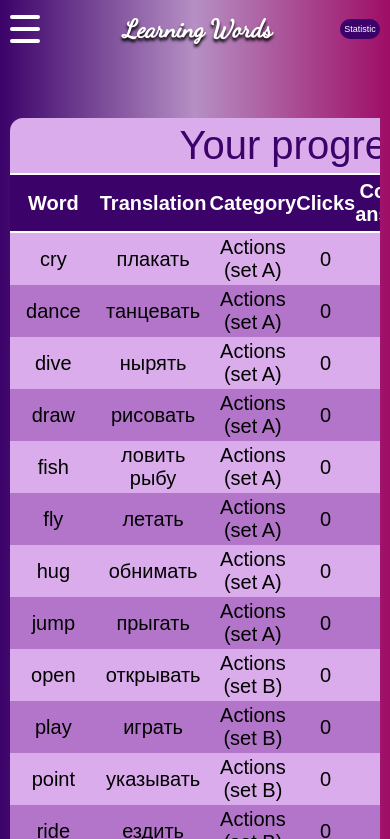
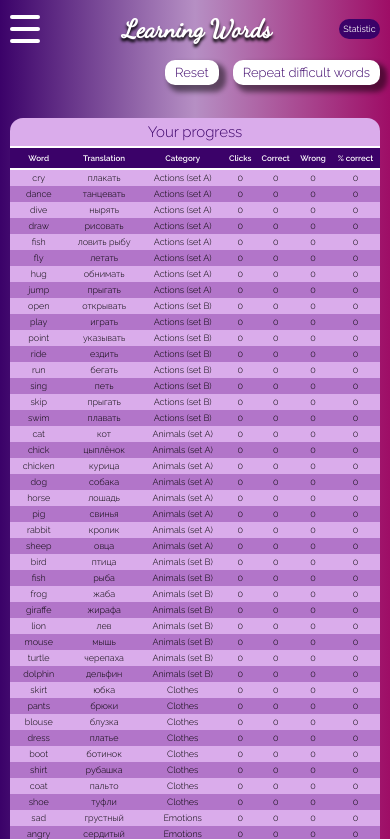
Before and after one commit to dbakinovskaya/English-for-kids, a website built with webpack: page src/template.html in a window 390 px wide. Both pictures are taken after a click on the button "Statistic". Shown: the top 839 px of the page. Built offline with nearby package versions, Linux system fonts and the light colour scheme; files whose address does not match are found by name.

Commit message:
feat: add styles and sorting to statistics page

```diff
--- a/src/scripts/category_page.js
+++ b/src/scripts/category_page.js
@@ -4,6 +4,7 @@ import { highlightActiveCategory } from "./burger_menu.js";
 function renderMainPage(list) {
   dom.cardWrapper.innerHTML = "";
   dom.statsWrapper.classList.remove("active");
+  dom.statsBtnsWrapper.classList.remove("active");
   dom.mode.classList.remove("hide");
   list.forEach((item) => {
     dom.cardWrapper.innerHTML += buildCategoryCard(item);
--- a/src/scripts/index.js
+++ b/src/scripts/index.js
@@ -13,7 +13,7 @@ import { getData, cardData } from "./get_data.js";
 import { renderMainPage } from "./category_page.js";
 import { renderWordCards, playPronounce, rotateCard } from "./word_card.js";
 import { repeatWord } from "./game_mode.js";
-import { showStats } from "./stats.js";
+import { showStats, resetStats, sortStats } from "./stats.js";
 
 export const dom = {
   body: document.querySelector("body"),
@@ -30,6 +30,10 @@ export const dom = {
   cardWrapper: document.querySelector(".card__wrapper"),
   answerWrapper: document.querySelector(".answer__wrapper"),
   statsWrapper: document.querySelector(".stats__wrapper"),
+  statsBtnsWrapper: document.querySelector(".stats__btns"),
+  resetBtn: document.querySelector(".reset"),
+  repeatWordsBtn: document.querySelector(".repeat__words"),
+  tableHead: document.querySelector("thead"),
   tableBody: document.querySelector("tbody"),
 };
 
@@ -55,4 +59,8 @@ dom.cardWrapper.addEventListener("click", playPronounce);
 
 dom.cardWrapper.addEventListener("click", rotateCard);
 
+dom.resetBtn.addEventListener("click", resetStats);
+
+dom.tableHead.addEventListener("click", sortStats);
+
 getData();
--- a/src/scripts/stats.js
+++ b/src/scripts/stats.js
@@ -5,7 +5,10 @@ function showStats() {
   if (!dom.statsWrapper.classList.contains("active")) {
     dom.mode.classList.add("hide");
     dom.statsWrapper.classList.add("active");
-        dom.cardWrapper.innerHTML="";
+    dom.statsBtnsWrapper.classList.add("active");
+    dom.cardWrapper.innerHTML = "";
+    dom.tableBody.innerHTML = "";
+    renderStatsPage(1, 0);
   }
 }
 
@@ -13,7 +16,7 @@ function renderStatsPage(n, idx) {
   if (n === cardData.length) {
     return;
   } else {
-    addDataInStorage(idx)
+    addDataInStorage(n);
     cardData[n].forEach((card) => {
       dom.tableBody.innerHTML += buildTableRow(card, idx);
     });
@@ -22,7 +25,7 @@ function renderStatsPage(n, idx) {
 }
 
 function buildTableRow(word, categoryIdx) {
-    const storageData = JSON.parse(localStorage[word.word])
+  const storageData = JSON.parse(localStorage[word.word]);
   return `<tr>
       <td>${word.word}</td>
       <td>${word.translation}</td>
@@ -46,7 +49,7 @@ function addDataInStorage(n) {
             clicks: 0,
             correct: 0,
             mistakes: 0,
-          percentage: 0.00,
+            percentage: 0,
           })
         );
     });
@@ -55,11 +58,48 @@ function addDataInStorage(n) {
 }
 
 function setStats(card, action) {
-    const storageKey = card.querySelector('figcaption').dataset.eng;
+  const storageKey = card.querySelector("figcaption").dataset.eng;
   const storageData = JSON.parse(localStorage[storageKey]);
   storageData[action]++;
-    storageData.percentage = (Math.round(100/(storageData.mistakes+storageData.correct)*storageData.correct));
-    localStorage.setItem(storageKey, JSON.stringify(storageData))
+  storageData.percentage = Number(
+    Math.round(
+      (100 / (storageData.mistakes + storageData.correct)) * storageData.correct
+    )
+  );
+  if (!storageData.percentage) {
+    storageData.percentage = 0;
+  }
+  localStorage.setItem(storageKey, JSON.stringify(storageData));
 }
 
-export { showStats, renderStatsPage, setStats };
+function resetStats() {
+  localStorage.clear();
+  dom.tableBody.innerHTML = " ";
+  renderStatsPage(1, 0);
+}
+
+function sortStats(evt) {
+  const column = evt.target;
+  const sortedColumn = dom.tableHead.querySelector(".sorted");
+  const idx = +column.dataset.column;
+  const sortedRows = Array.from(dom.tableBody.rows);
+
+
+  if (column && !column.classList.contains("sorted")) {
+    if (sortedColumn) {
+      sortedColumn.classList.remove("sorted");
+    }
+
+    column.classList.add("sorted");
+    sortedRows.sort((rowA, rowB) =>
+      rowA.cells[idx].innerHTML > rowB.cells[idx].innerHTML ? 1 : -1
+    );
+  } else if (column && column.classList.contains("sorted")) {
+    column.classList.remove("sorted");
+    sortedRows.reverse();
+  }
+  dom.tableBody.innerHTML = " ";
+  dom.tableBody.append(...sortedRows);
+}
+
+export { showStats, renderStatsPage, setStats, resetStats, sortStats };
--- a/src/scripts/word_card.js
+++ b/src/scripts/word_card.js
@@ -15,6 +15,7 @@ function renderWordCards(evt) {
     });
     if (dom.statsWrapper.classList.contains("active")) {
       dom.statsWrapper.classList.remove("active");
+      dom.statsBtnsWrapper.classList.remove("active");
       dom.mode.classList.remove("hide");
     }
   } else if (idx === "0") {
--- a/src/styles/category_cards.css
+++ b/src/styles/category_cards.css
@@ -60,8 +60,8 @@
   text-align: center;
   margin: 0;
   color: #ffffff;
-  font-family: 'Dancing Script', cursive;
   font-size: 35px;
+  font-weight: 300;
   text-shadow: 0px 3px 3px #000000;
   position: absolute;
   top: 50%;
--- a/src/styles/common.css
+++ b/src/styles/common.css
@@ -1,9 +1,10 @@
 @import url("https://fonts.googleapis.com/css2?family=Dancing+Script&display=swap");
+@import url('https://fonts.googleapis.com/css2?family=Raleway:wght@100;300;400;600&display=swap');
 
 * {
   box-sizing: border-box;
   margin: 0;
-  font-family: Arial, Helvetica, sans-serif;
+  font-family: 'Raleway', sans-serif;
   text-decoration: none;
   list-style: none;
 }
@@ -16,6 +17,7 @@ body {
   padding: 0px 40px;
   min-width: 320px;
   background: linear-gradient(0.25turn, #3b0269, #b68fc4, #9e0d66);
+  font-family: 'Raleway', sans-serif;
 }
 
 .open__burger {
--- a/src/styles/game_attributes.css
+++ b/src/styles/game_attributes.css
@@ -17,6 +17,36 @@
 
 .answer__wrapper div img {
  width: 65px;
+}
+
+.stats__btns {
+  display: none;
+  position: absolute;
+  right: 30px;
+}
+
+.stats__btns.active {
+  display: block;
+}
+
+.stats__btns button{
+  font-size: 25px;
+  font-weight: 300;
+  color: #3b0269;
+  background-color: #ffffff;
+  transition: all 0.3s ease;
+  border: 0px;
+  border-radius: 10px;
+  box-shadow: 5px 5px 5px 2px rgba(0, 0, 0, 0.479);
+  transition: all 0.2s ease;
+  padding: 5px 10px;
+  margin: 0px 10px;
+}
+
+.stats__btns button:hover {
+  background-color: #b68fc4;
+  color: #ffffff;
+  cursor: pointer;
 }
 
 .control__btns {
@@ -69,7 +99,7 @@
   color: #ffffff;
 }
 
-.control__btns button:active {
+.control__btns button:active, .stats__btns button:active {
   transform: translateY(1px);
   box-shadow: 3px 3px 5px 1px rgba(20, 67, 4, 0.479);
 }
@@ -83,6 +113,14 @@
 @media screen and (max-width: 720px) {
   .answer__wrapper div img {
     width: 37px;
+  }
+
+  .stats__btns {
+    right: 5px;
+  }
+
+  .stats__btns button {
+    font-size: 20px;
   }
 
   .control__btns {
@@ -118,6 +156,11 @@
     width: 22px;
   }
 
+  .stats__btns button {
+    font-size: 13px;
+    margin: 0px 5px;
+  }
+
   .control__btns {
     margin: 10px 0px;
     min-height: 31px;
--- a/src/styles/stats_table.css
+++ b/src/styles/stats_table.css
@@ -9,13 +9,14 @@
 .stats__wrapper table {
   margin: 20px 0px;
   width: 100%;
-  border-collapse:collapse;
+  border-collapse: collapse;
   text-align: center;
 }
 
 table caption {
   width: 100%;
   font-size: 40px;
+  font-weight: 300;
   color: #3b0269;
   background-color: #daaceb;
   border-radius: 13px 13px 0px 0px;
@@ -27,6 +28,7 @@ table thead {
   background-color: #daaceb;
   color: #ffffff;
   font-size: 20px;
+  font-weight: 300;
   background-color: #3b0269;
   border-bottom: 2px solid #ffffff;
 }
@@ -35,9 +37,24 @@ th {
   padding: 5px 0px;
 }
 
+th:hover {
+  cursor: pointer;
+}
+
+th:hover::after {
+  position: absolute;
+  content: " ↓";
+}
+
+th.sorted:hover::after {
+  position: absolute;
+  content: " ↑";
+}
+
 td {
   padding: 3px 0px;
   font-size: 20px;
+  font-weight: 300;
 }
 
 table tbody {
@@ -52,3 +69,45 @@ tbody tr:nth-child(1n) {
 tbody tr:nth-child(2n) {
   background-color: #b275c9;
 }
+
+@media screen and (max-width: 920px) {
+  table caption {
+    font-size: 30px;
+  }
+
+  table thead {
+    font-size: 15px;
+  }
+
+  td {
+    font-size: 15px;
+  }
+}
+
+@media screen and (max-width: 750px) {
+  table caption {
+    font-size: 25px;
+  }
+
+  table thead {
+    font-size: 12px;
+  }
+
+  td {
+    font-size: 12px;
+  }
+}
+
+@media screen and (max-width: 510px) {
+  table caption {
+    font-size: 15px;
+  }
+
+  table thead {
+    font-size: 8px;
+  }
+
+  td {
+    font-size: 9px;
+  }
+}
--- a/src/template.html
+++ b/src/template.html
@@ -36,6 +36,10 @@
       </header>
       <div class="game__attributes">
         <div class="answer__wrapper"></div>
+        <div class="stats__btns">
+          <button class="reset">Reset</button>
+          <button class="repeat__words">Repeat difficult words</button>
+        </div>
         <div class="control__btns" style>
           <button class="start__btn hide">
             <img src="./icons/play.png" alt="play" /><span>Start</span>
@@ -53,13 +57,13 @@
             <caption>Your progress</caption>
             <thead>
               <tr>
-                <th>Word</th>
-                <th>Translation</th>
-                <th>Category</th>
-                <th>Clicks</th>
-                <th>Correct answers</th>
-                <th>Mistakes</th>
-                <th>Correct, %</th>
+                <th data-column="0">Word</th>
+                <th data-column="1">Translation</th>
+                <th data-column="2">Category</th>
+                <th data-column="3">Clicks</th>
+                <th data-column="4">Correct</th>
+                <th data-column="5">Wrong</th>
+                <th data-column="6">% correct</th>
               </tr>
             </thead>
             <tbody></tbody>
```
Also changed, not shown: src/scripts/get_data.js (+12 -12 lines), dist/index.html, 4 other files. Lines whose indentation alone changed are shown as unchanged.
